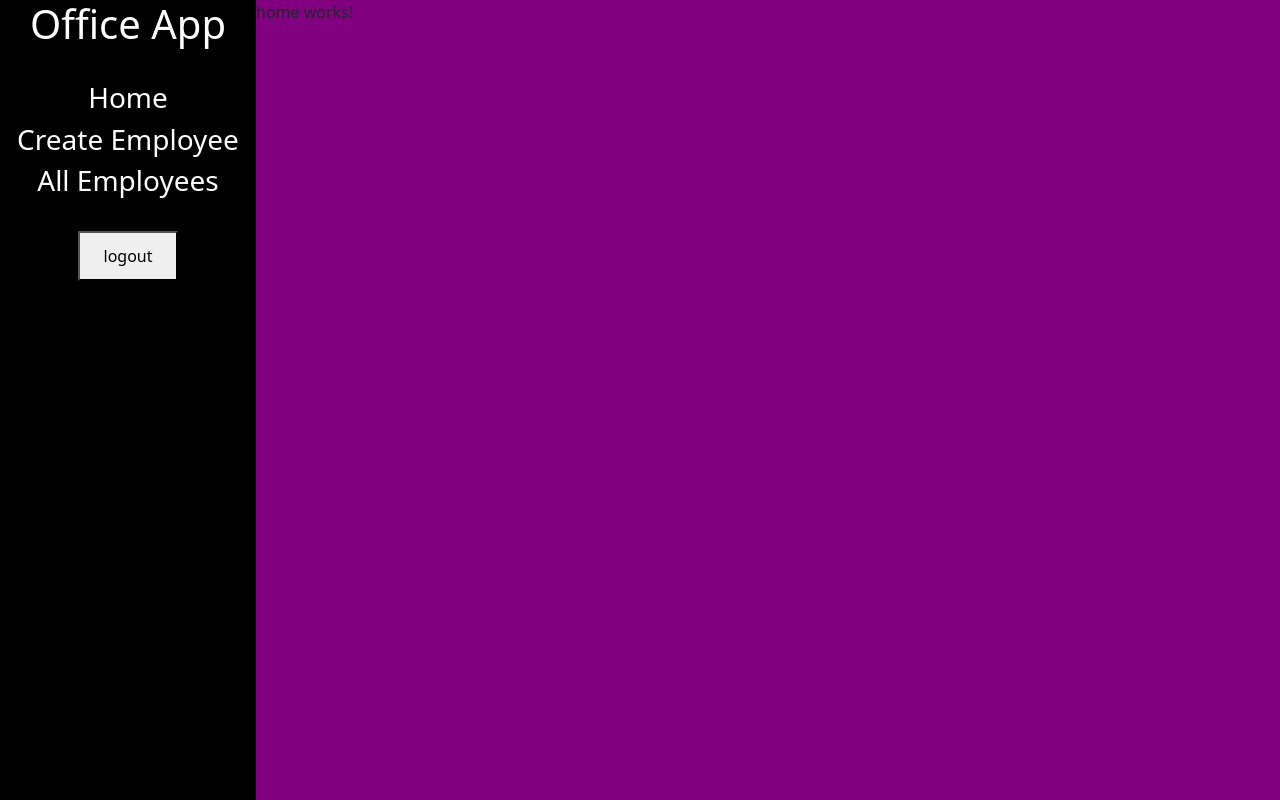
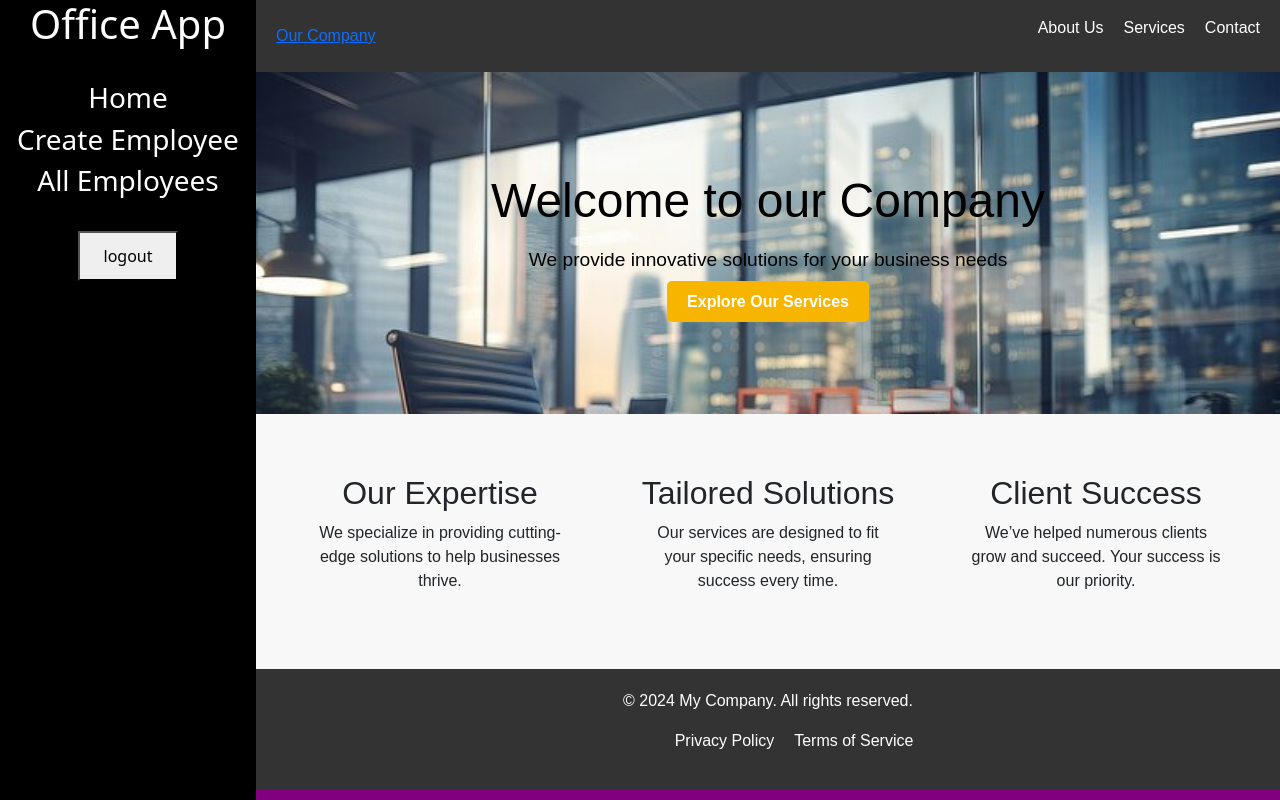
Before and after one commit to balajiboppana/OFFICE-APP, an Angular app: page /dashboard/home in a window 1280 px wide. Built offline with nearby package versions, Linux system fonts and the light colour scheme.

Commit message:
home page rebuilded

```diff
--- a/src/app/all-employees/all-employees.component.css
+++ b/src/app/all-employees/all-employees.component.css
@@ -0,0 +1,18 @@
+table {
+    overflow-y: auto;
+    height: 100%;
+    --bs-table-bg:none
+}
+
+table thead th {
+    position: sticky;
+    top: 0;
+    background-color: lightslategray;
+}
+
+.red{
+    background-color: rgb(231, 77, 77) !important;
+}
+.green{
+    background-color: rgb(60, 177, 60) !important;
+}
--- a/src/app/all-employees/all-employees.component.html
+++ b/src/app/all-employees/all-employees.component.html
@@ -1,35 +1,37 @@
-<input type="text" placeholder="search" [(ngModel)]="term" (keyup)="filter()">
+<label for="srch"></label>
+<input id="srch" type="text" placeholder="search" [(ngModel)]="term" (keyup)="filter()">
 <br>
 <br>
-<select [(ngModel)]="column" >
-    <option >select</option>
+<select id="slctc" [(ngModel)]="column" >
+    <option id="slctc" >select</option>
     <option>dob</option>
     <option>package</option>
     <option>id</option>
 </select>
-<select [(ngModel)]="order" >
-    <option>asc</option>
+<select id="slcto" [(ngModel)]="order" >
+    <option id="slcto" >asc</option>
     <option>desc</option>
 </select>
 <button (click)="sort()">sort</button>
 <br>
 <br>
-<select [(ngModel)]="limit" >
-    <option >10</option>
+<select id="slcti" [(ngModel)]="limit" >
+    <option id="slcti" >10</option>
     <option>20</option>
     <option>30</option>
     <option>40</option>
 </select>
-<select [(ngModel)]="page" >
-    <option>1</option>
+<select id="slctp" [(ngModel)]="page" >
+    <option id="slctp">1</option>
     <option>2</option>
     <option>3</option>
 </select>
 <button (click)="pagination()">pagination</button>
 <br>
 
-<table class="table table-dark table-striped">
-    <thead>
+<div class="fixTableHead">
+    <table class="table table-bordered" >
+        <thead >
             <tr>
                 <th>Name</th>
                 <th>Company Name</th>
@@ -45,12 +47,14 @@
                 <th></th>
             </tr>
         </thead>
-    <tbody>
-        <tr *ngFor="let employee of employees">
+        <tbody  >
+            <tr *ngFor="let employee of employees" [ngClass]="{'red':employee.package<9000000,'green':employee.package>=9000000}" >
+                <!--  -->
                 <td>{{employee.name}}</td>
                 <td>{{employee.company}}</td>
                 <td>{{employee.role}}</td>
-            <td [ngClass]="{'text-danger':employee.package<9000000,'text-success':employee.package>=9000000}">{{employee.package}}</td>
+                <td  [ngClass]="{'red':employee.package<9000000,'green':employee.package>=9000000}">{{employee.package}}</td>
+                <!-- -->
                 <td>{{employee.email}}</td>
                 <td>{{employee.dob}}</td>
                 <!-- <td>[{{employee.address}}]
@@ -76,3 +80,4 @@
             </tr>
         </tbody>
     </table>
+</div>
--- a/src/app/create-employee/create-employee.component.html
+++ b/src/app/create-employee/create-employee.component.html
@@ -1,54 +1,53 @@
 <h1>Create Employee</h1>
 <form [formGroup]="employeesForm">
 
-        <label for="">Name:</label>
-        <input type="text" formControlName="name">
+        <label for="n">Name:</label>
+        <input id="n" type="text" formControlName="name">
         <br>
 
-        <label for="">Gender:</label>
-        <input type="radio" name="gender" formControlName="gender" value="male" >
-        <label for="">Male</label>
-        <input type="radio" name="gender" formControlName="gender" value="female" >
-        <label for="">Female</label>
+        <h5>Gender:</h5>
+        <input id="ml" type="radio" name="gender" formControlName="gender" value="male" >
+        <label for="ml">Male</label>
+        <input id="fml" type="radio" name="gender" formControlName="gender" value="female" >
+        <label for="fml">Female</label>
         <br>
 
-        <label for="">Company:</label>
-        <input type="text" formControlName="company">
+        <label for="c">Company:</label>
+        <input id="c" type="text" formControlName="company">
         <br>
 
-        <label for="">Role</label>
-        <input type="text" formControlName="role">
+        <label for="R">Role</label>
+        <input id="R" type="text" formControlName="role">
         <br>
 
-        <label for="">Package:</label>
-        <input type="number" formControlName="package">
+        <label for="p">Package:</label>
+        <input id="p" type="number" formControlName="package">
         <br>
 
-        <label for="">email:</label>
-        <input type="email" formControlName="email">
+        <label for="e">email:</label>
+        <input id="e" type="email" formControlName="email">
         <br>
 
-        <label for="">DOB:</label>
-        <input type="date" formControlName="dob">
+        <label for="d">DOB:</label>
+        <input id="d" type="date" formControlName="dob">
         <br>
 
-        <label for="">Address:</label>
-        <br><br>
+        <h5 for="">Address:</h5>
             <div formGroupName="address">
-                <label for="">Address Line:</label>
-                    <input type="text" formControlName="addressLine">
+                <label for="adrss">Address Line:</label>
+                    <input id="adrss" type="text" formControlName="addressLine">
                     <br>
 
-                    <label for="">City:</label>
-                    <input type="text" formControlName="city">
+                    <label for="cty">City:</label>
+                    <input id="cty" type="text" formControlName="city">
                     <br>
 
-                    <label for="">State:</label>
-                    <input type="text" formControlName="state">
+                    <label for="stat">State:</label>
+                    <input id="stat" type="text" formControlName="state">
                     <br>
 
-                    <label for="">Pincode:</label>
-                    <input type="text" formControlName="pincode">
+                    <label for="pncd">Pincode:</label>
+                    <input id="pncd" type="text" formControlName="pincode">
                     <br>
             </div>
 
@@ -56,7 +55,7 @@
 
         <br>
 
-        <label for="">Hike:</label>
+        <h5>Hike:</h5>
     <button (click)="addhike()" class="btn btn-primary">Add hike</button>
     <br><br>
 
@@ -65,12 +64,12 @@
             <div formGroupName="{{i}}" >
 
                 <h2>card {{i+1}}</h2>
-                <label for="">Year: </label>
-                <input type="number" formControlName="year">
+                <label for="yr">Year: </label>
+                <input id="yr" type="number" formControlName="year">
                 <br>
 
-                <label for="">Percentage: </label>
-                <input type="number" formControlName="percentage">
+                <label for="pcng">Percentage: </label>
+                <input id="pcng" type="number" formControlName="percentage">
                 <br>
 
                 <button class="btn btn-danger" (click)="deleteCard(i)">Delete</button>
@@ -79,11 +78,11 @@
         </div>
     </div>
 
-        <label for="">Workmode:</label>
-        <input type="radio" name="workMode" formControlName="workMode" value="Hybrid">
-        <label for="">Hybrid</label>
-        <input type="radio" name="workMode" formControlName="workMode" value="WFH" >
-        <label for="">WFH</label>
+        <h5>Workmode:</h5>
+        <input id="hd" type="radio" name="workMode" formControlName="workMode" value="Hybrid">
+        <label for="hd">Hybrid</label>
+        <input id="wh" type="radio" name="workMode" formControlName="workMode" value="WFH" >
+        <label for="wh">WFH</label>
         <!-- <input type="radio" name="mode" formControlName="workMode" value="work" > -->
         <br>
 
--- a/src/app/home/home.component.css
+++ b/src/app/home/home.component.css
@@ -0,0 +1,93 @@
+.home-container {
+    font-family: Arial, sans-serif;
+  }
+
+  header {
+    background-color: #333;
+    padding: 1rem 0;
+    color: white;
+  }
+
+  .navbar {
+    display: flex;
+    justify-content: space-between;
+    align-items: center;
+    padding: 0 20px;
+  }
+
+  .nav-links {
+    list-style: none;
+    display: flex;
+  }
+
+  .nav-links li {
+    margin-left: 20px;
+  }
+
+  .nav-links a {
+    color: white;
+    text-decoration: none;
+  }
+
+  .hero {
+    background: url('src/assets/officebckg.jpg');
+    background-size: cover;
+    padding: 100px 0;
+    text-align: center;
+    color: black;
+  }
+
+  .hero-text h1 {
+    font-size: 3rem;
+    margin-bottom: 1rem;
+  }
+
+  .hero-text p {
+    font-size: 1.2rem;
+  }
+
+  .cta-button {
+    padding: 12px 20px;
+    background-color: #f7b500;
+    color: white;
+    text-decoration: none;
+    font-weight: bold;
+    border-radius: 5px;
+    margin-top: 20px;
+  }
+
+  .features {
+    display: flex;
+    justify-content: space-around;
+    padding: 40px 20px;
+    background-color: #f8f8f8;
+  }
+
+  .feature {
+    width: 30%;
+    padding: 20px;
+    text-align: center;
+  }
+
+  footer {
+    background-color: #333;
+    color: white;
+    padding: 20px;
+    text-align: center;
+  }
+
+  .footer-links {
+    list-style: none;
+    display: flex;
+    justify-content: center;
+    margin-top: 10px;
+  }
+
+  .footer-links li {
+    margin-left: 20px;
+  }
+
+  .footer-links a {
+    color: white;
+    text-decoration: none;
+  }
--- a/src/app/home/home.component.html
+++ b/src/app/home/home.component.html
@@ -1 +1,45 @@
-<p>home works!</p>
+<div class="home-container">
+  <header>
+    <nav class="navbar">
+      <a href="/" class="logo">Our Company</a>
+      <ul class="nav-links">
+        <li><a href="/about">About Us</a></li>
+        <li><a href="/services">Services</a></li>
+        <li><a href="/contact">Contact</a></li>
+      </ul>
+    </nav>
+  </header>
+
+  <section class="hero">
+    <div class="hero-text">
+      <h1>Welcome to our Company</h1>
+      <p>We provide innovative solutions for your business needs</p>
+      <a href="/services" class="cta-button">Explore Our Services</a>
+    </div>
+  </section>
+
+  <section class="features">
+    <div class="feature">
+      <h2>Our Expertise</h2>
+      <p>We specialize in providing cutting-edge solutions to help businesses thrive.</p>
+    </div>
+    <div class="feature">
+      <h2>Tailored Solutions</h2>
+      <p>Our services are designed to fit your specific needs, ensuring success every time.</p>
+    </div>
+    <div class="feature">
+      <h2>Client Success</h2>
+      <p>We’ve helped numerous clients grow and succeed. Your success is our priority.</p>
+    </div>
+  </section>
+
+  <footer>
+    <div class="footer-content">
+      <p>&copy; 2024 My Company. All rights reserved.</p>
+      <ul class="footer-links">
+        <li><a href="/privacy-policy">Privacy Policy</a></li>
+        <li><a href="/terms">Terms of Service</a></li>
+      </ul>
+    </div>
+  </footer>
+</div>
```
Also changed, not shown: src/assets/officebckg.jpg (added). Lines whose indentation alone changed are shown as unchanged.
